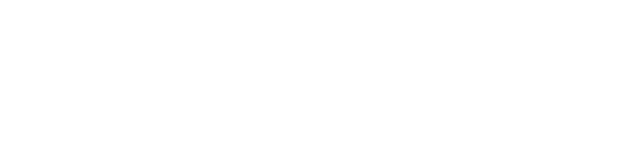
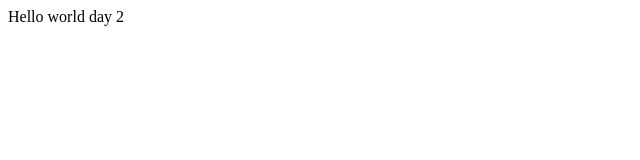
Before and after one commit to YuvaanshNanda/Yuvaansh, a plain HTML site: page index.html in a window 1280 px wide. Shown: the whole page, without its empty margins (0-640 px from the left). Drawn offline with Linux system fonts and the light colour scheme.

Commit message:
Added content

```diff
--- a/index.html
+++ b/index.html
@@ -6,6 +6,6 @@
   <title>Page Title Here!</title>
 </head>
 <body>
-  <!-- pretty empty -->
+  Hello world day 2
 </body>
 </html>
```
